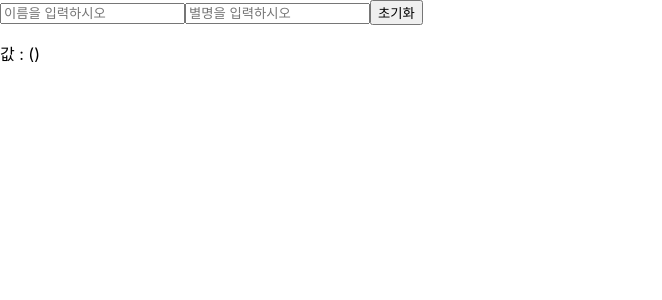
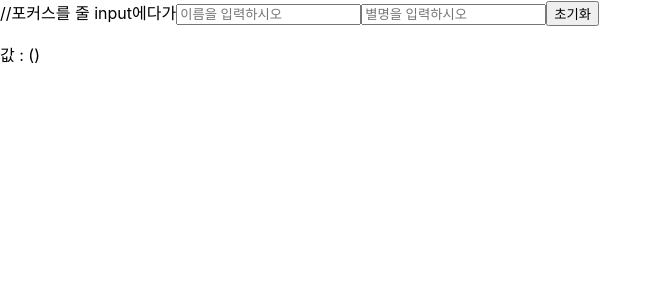
Before and after one commit to seolmiiin/learn-react, a React (Create React App) app: page / in a window 1280 px wide. Shown: the top 300 px of the page, without its empty margins (0-662 px from the left). Built offline with nearby package versions, Linux system fonts and the light colour scheme.

Commit message:
input 여러개 관리하기_4. useRef

```diff
--- a/src/inputSample.js
+++ b/src/inputSample.js
@@ -1,4 +1,8 @@
-import React, {useState} from 'react';
+//InputSample 에서는 초기화 버튼을 누르면 포커스가 초기화 버튼에 그대로 남아있게 됩니다.
+
+// 한번, 초기화 버튼을 클릭했을 때 이름 input 에 포커스가 잡히도록 useRef 를 사용하여 기능을 구현해보겠습니다.
+
+import React, {useState, useRef} from 'react';
 
 function InputSample(){
   //input상태관리하기
@@ -11,6 +15,9 @@ function InputSample(){
   })
 
   const {name, nickname}=inputs; // // 비구조화 할당을 통해 값 추출
+  //useRef
+  const nameInput = useRef();
+
 
   const onChange = (e) =>{
     const {value, name} = e.target;
@@ -27,16 +34,19 @@ function InputSample(){
       name : '',
       nickname : '',
     })
+    nameInput.current.focus(); //Ref 객체의 .current 값은 우리가 원하는 DOM 을 가르키게 됩니다
   }
 
   return(
     <div>
       <div>
+        //포커스를 줄 input에다가
         <input
           name="name"
           value={name}
           placeholder="이름을 입력하시오"
           onChange={onChange}
+          ref={nameInput}
           />
         <input
           name="nickname"
```
